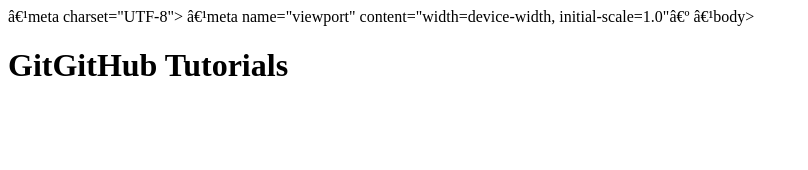
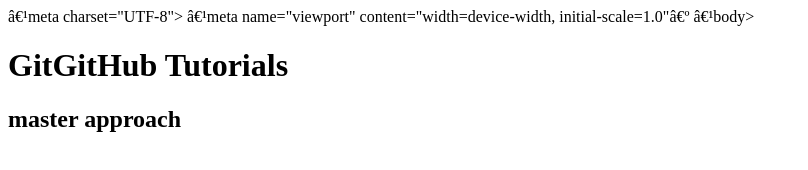
Before and after one commit to dixitnamrata18/mern10, a plain HTML site: page index.html in a window 1280 px wide. Shown: the whole page, without its empty margins (0-808 px from the left). Drawn offline with Linux system fonts and the light colour scheme.

Commit message:
master first commit

```diff
--- a/index.html
+++ b/index.html
@@ -8,5 +8,6 @@
 
 ‹body>
 <h1>GitGitHub Tutorials</h1>
+<h2>master approach</h2>
 
 </body> </html>
```
